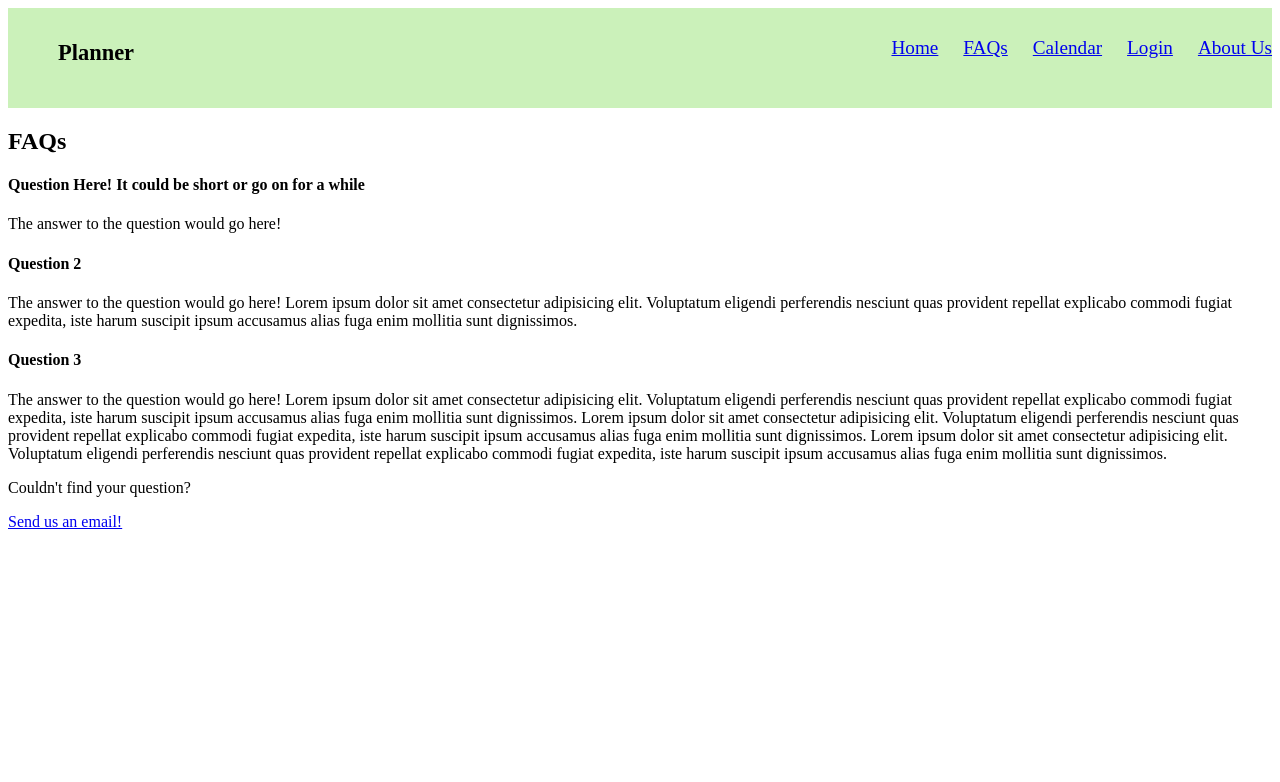
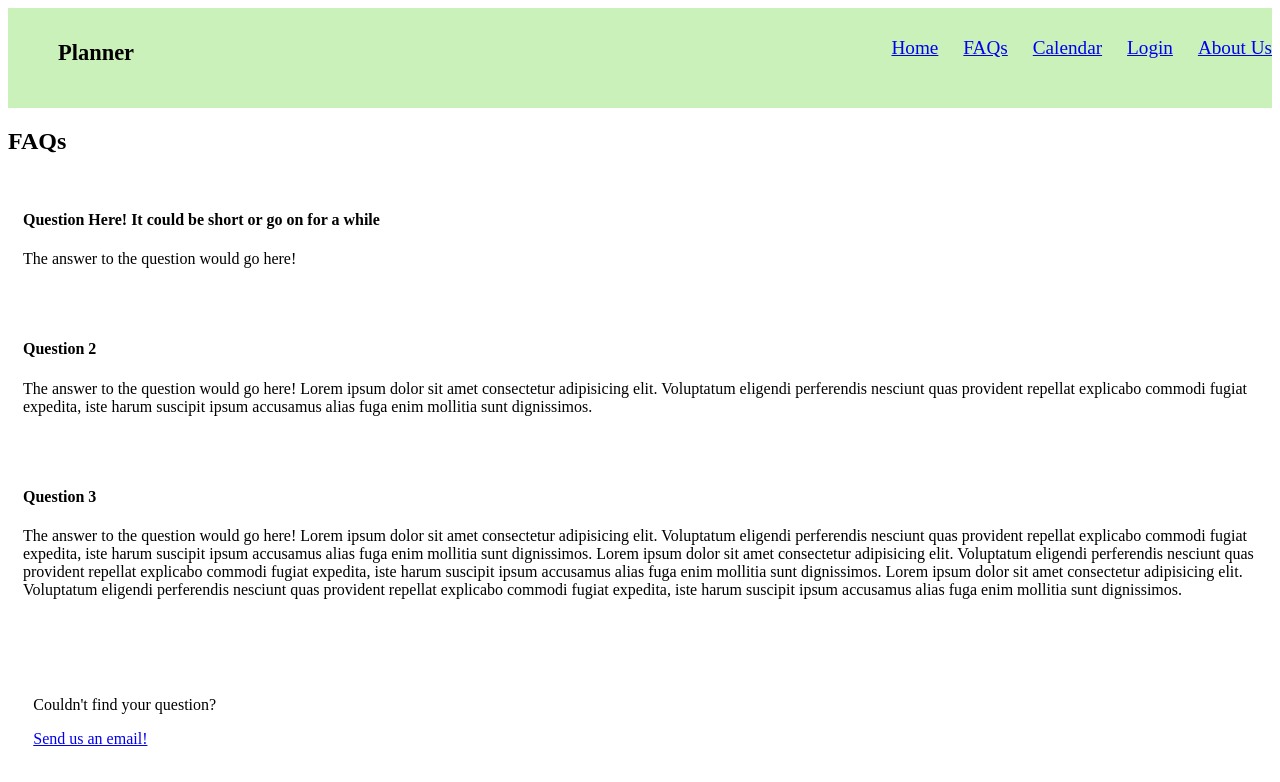
Before and after one commit to jtly4/Planner_Journal, a React (Create React App) app: page /FAQ in a window 1280 px wide. Shown: the top 782 px of the page. Built offline with nearby package versions, Linux system fonts and the light colour scheme.

Commit message:
Update App.css

```diff
--- a/src/App.css
+++ b/src/App.css
@@ -441,3 +441,23 @@
   border-radius: 5px;
   background: var(--lavenderblush);
 }
+
+/* FAQs */
+.qa {
+  padding: 5px;
+  margin-bottom: 2%;
+}
+
+.qas {
+  padding: 10px;
+}
+
+.qa_helpLink {
+  padding: 2%;
+  background-color: var(--tea_green);
+  align-items: center;
+}
+
+.qa_helpLink p, Link{
+  align-items: center;
+}
```
